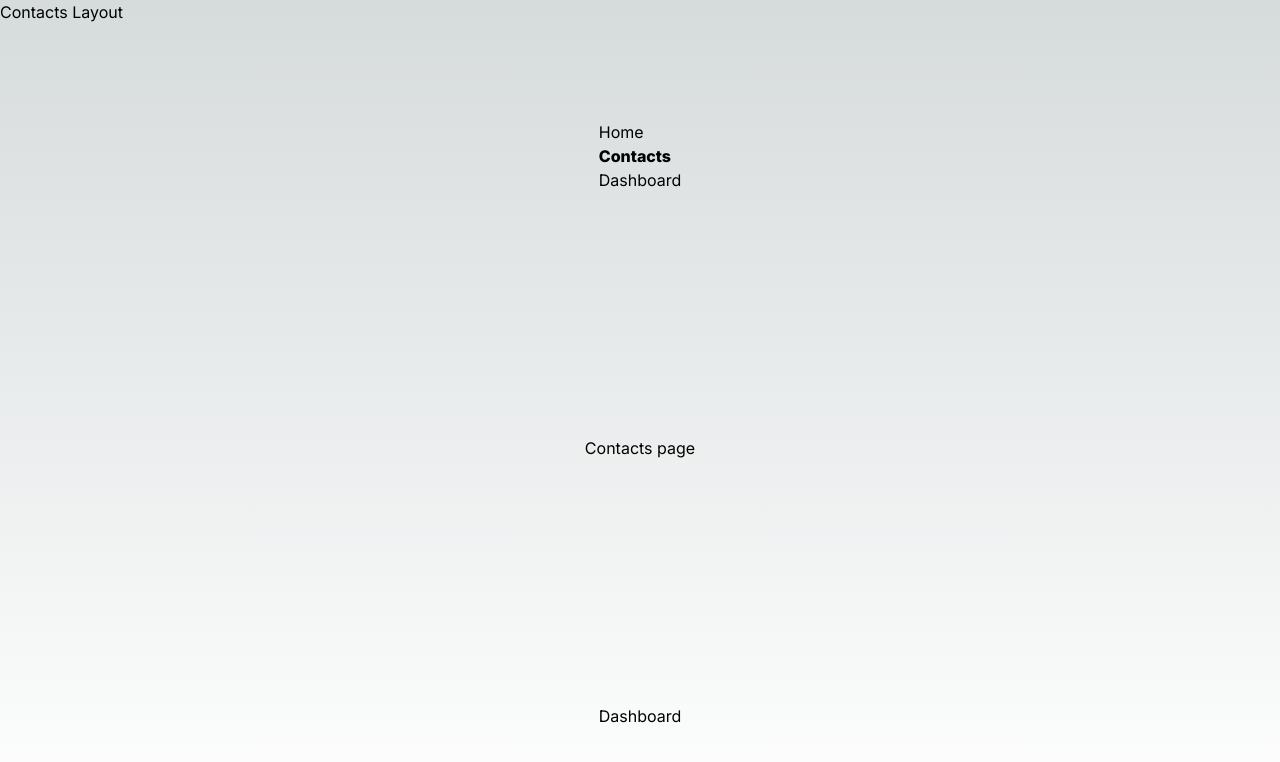
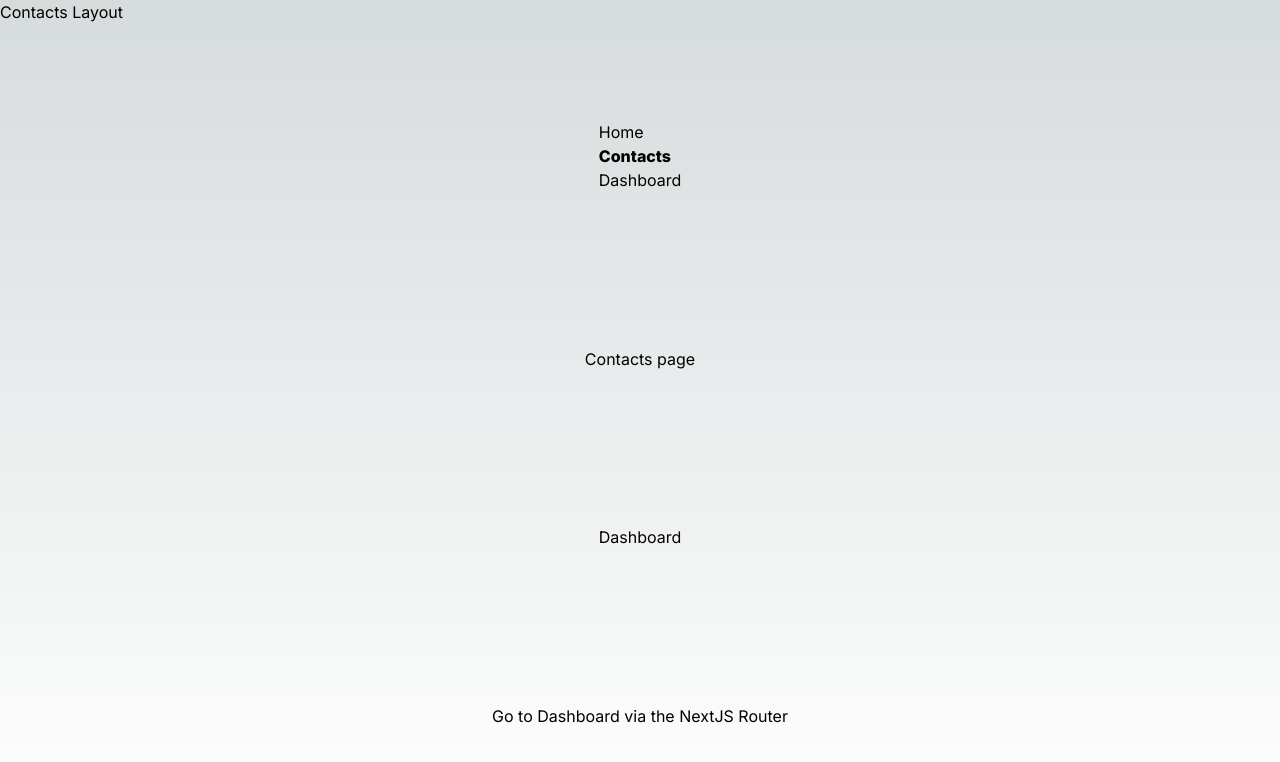
Before and after one commit to valentin-aleksandrov/my-first-next-js-app, a Next.js app: page /contacts in a window 1280 px wide. Shown: the top 762 px of the page. Built offline with nearby package versions, Linux system fonts and the light colour scheme.

Commit message:
add an example of next.js navigation using the useRouter hook

```diff
--- a/app/contacts/page.tsx
+++ b/app/contacts/page.tsx
@@ -1,12 +1,18 @@
+"use client";
 import Link from "next/link";
 import { Links } from "../components/links";
+import { useRouter } from "next/navigation";
 
 export default function Page() {
+  const router = useRouter();
   return (
     <main className="flex min-h-screen flex-col items-center justify-between p-24">
       <Links />
       Contacts page
       <Link href="/dashboard">Dashboard</Link>
+      <button type="button" onClick={() => router.push("/dashboard")}>
+        Go to Dashboard via the NextJS Router
+      </button>
     </main>
   );
 }
```
